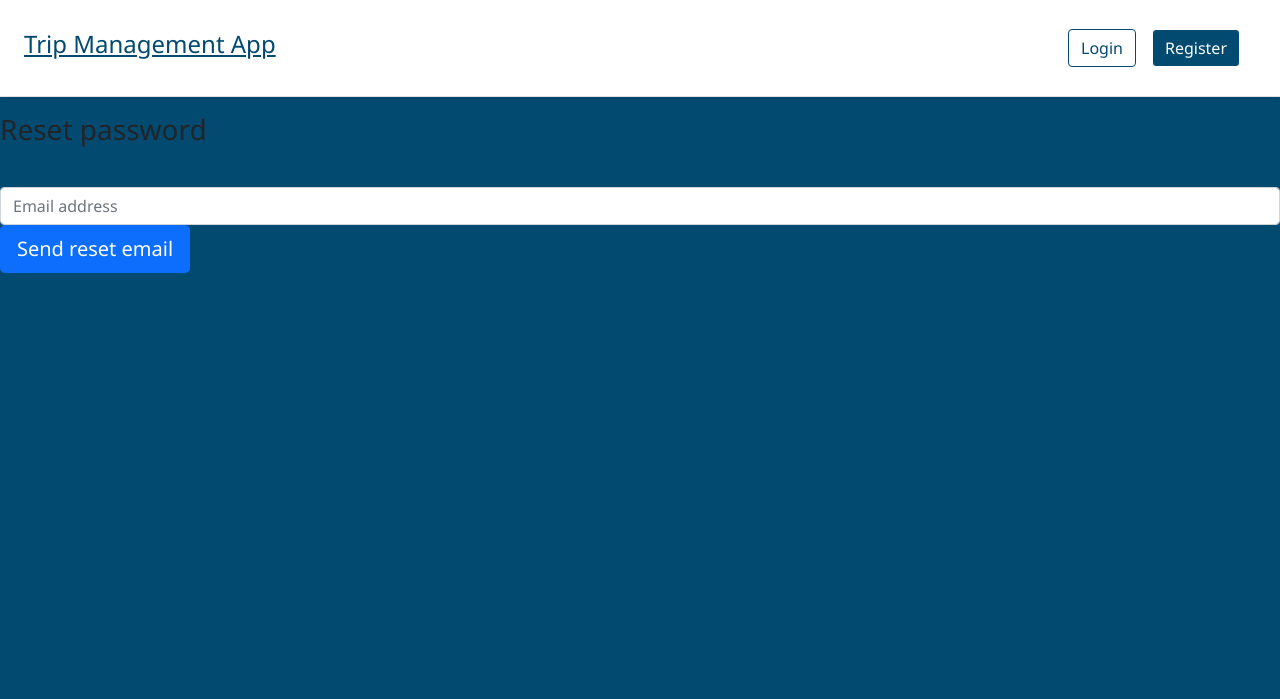
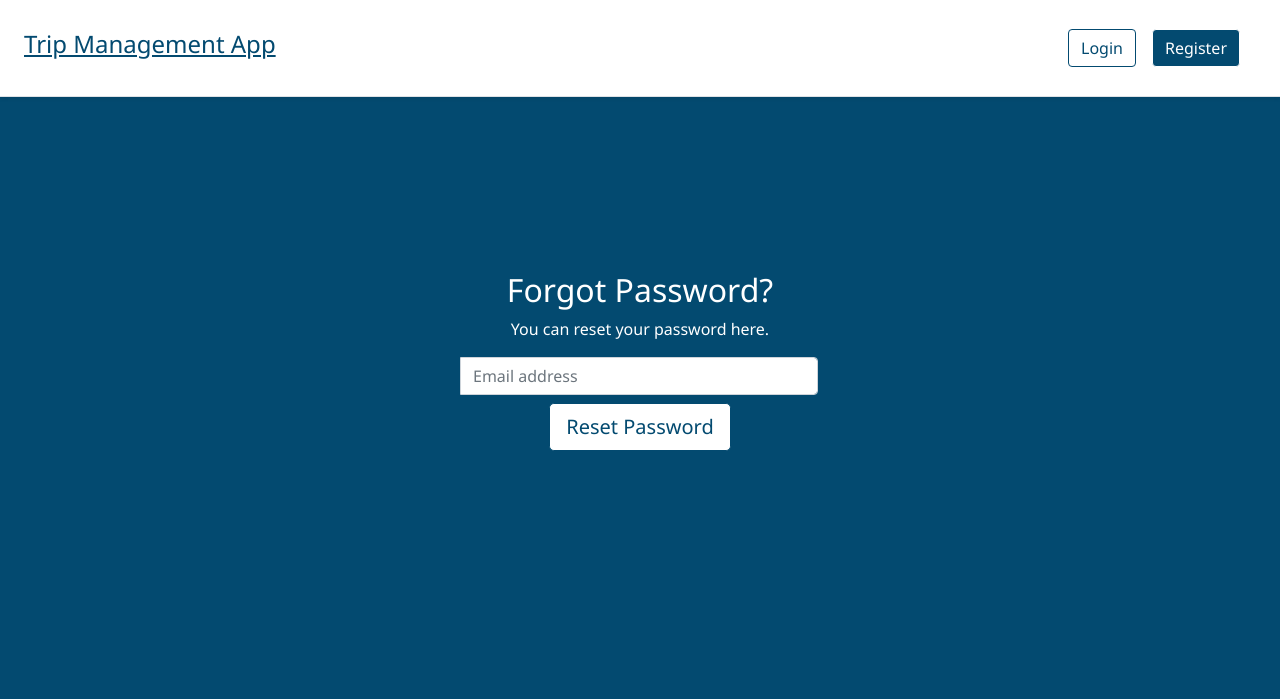
Before and after one commit to fortyfortyy/TripManagementApp, a Django app: page /password_reset/ in a window 1280 px wide. Shown: the top 699 px of the page. Run offline with Django 3.2, Linux system fonts and the light colour scheme; some libraries are stand-ins or nearby versions.

```diff
--- a/TripManagementApp/urls.py
+++ b/TripManagementApp/urls.py
@@ -39,13 +39,14 @@ urlpatterns = [
          subject_template_name='password_reset/password_reset_subject.txt'),
          name='password_reset'),
 
-    path('password_reset/done/',
+    path('password_reset_sent/',
          auth_views.PasswordResetCompleteView.as_view(template_name='password_reset/password_reset_done.html'),
          name='password_reset_done'),
 
-    path('reset/<uidb64>/<token>/', auth_views.PasswordResetConfirmView.as_view(), name='password_reset_confirm'),
+    path('reset/<uidb64>/<token>/', auth_views.PasswordResetConfirmView.as_view(),
+         name='password_reset_confirm'),
 
-    path('reset/done/',
+    path('password_reset_complete/',
          auth_views.PasswordResetCompleteView.as_view(template_name='password_reset/password_reset_complete.html'),
          name='password_reset_complete'),
 ]
--- a/templates/password_reset/password_reset_form.html
+++ b/templates/password_reset/password_reset_form.html
@@ -1,11 +1,46 @@
 {% extends 'base.html' %}
 
 {% block content %}
-    <form id="id_password_reset_form" method="POST" class="">
-        {% csrf_token %}
-        <h1 class="h3 mb-3 font-weight-normal">Reset password</h1>
-        <label for="id_email"></label>
-        <input name="email" class="form-control" placeholder="Email address" type="email" id="id_email" required>
-        <button id="id_submit_btn" class="btn btn-lg btn-primary btn-block" >Send reset email</button>
-    </form>
+    <style>
+        .form-gap {
+            padding-top: 150px;
+        }
+    </style>
+
+    <div class="container form-gap">
+        <div class="row justify-content-center">
+            <div class="col-md-4 col-md-offset-4">
+                <div class="panel panel-default">
+                    <div class="panel-body">
+                        <div class="text-center">
+                            <h3><i class="fa fa-lock fa-4x"></i></h3>
+                            <h2 class="text-center text-white">Forgot Password?</h2>
+                            <p class="text-white">You can reset your password here.</p>
+                            <div class="panel-body">
+
+                                <form id="id_password_reset_form" role="form" autocomplete="off" class="form"
+                                      method="post">
+                                    {% csrf_token %}
+                                    <div class="form-group">
+                                        <div class="input-group">
+                                            <span class="input-group-addon"><i
+                                                    class="glyphicon glyphicon-envelope color-blue"></i></span>
+                                            <label for="id_email"></label>
+                                            <input name="email" class="form-control" placeholder="Email address"
+                                                                                 type="email" id="id_email" required>
+                                        </div>
+                                    </div>
+                                    <div class="form-group m-2">
+                                        <input name="recover-submit" class="btn btn-lg btn-edit btn-block"
+                                               value="Reset Password" type="submit">
+                                    </div>
+                                </form>
+
+                            </div>
+                        </div>
+                    </div>
+                </div>
+            </div>
+        </div>
+    </div>
 {% endblock %}
```
Also changed, not shown: TripManagementApp/settings.py (+10 -3 lines), users/templates/users/login.html (+8 -3 lines).
